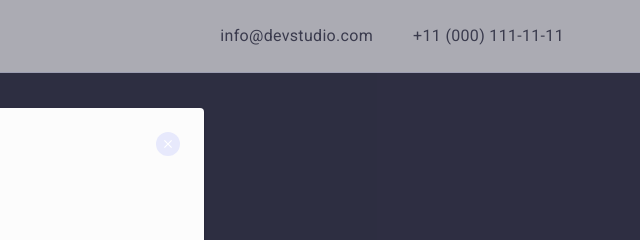
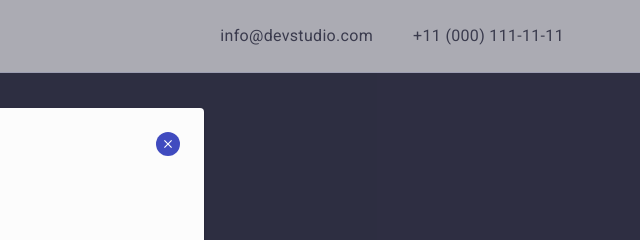
Before and after one commit to saykodmytro/goit-markup-hw-05, a plain HTML site: page index.html in a window 1280 px wide. In both pictures the pointer is over the button 808 px from the left and 144 px from the top of the page. Shown: the top 240 px of the page, 640-1280 px from the left. Drawn offline with nearby package versions, Linux system fonts and the light colour scheme.

Commit message:
Update style.css

```diff
--- a/css/style.css
+++ b/css/style.css
@@ -598,7 +598,7 @@ body {
 
 .modal-close-btn:hover,
 .modal-close-btn:focus {
-  border-color: var(--color-text-hover-focus);
+  background-color: var(--color-text-hover-focus);
   border: none;
 }
 
```
